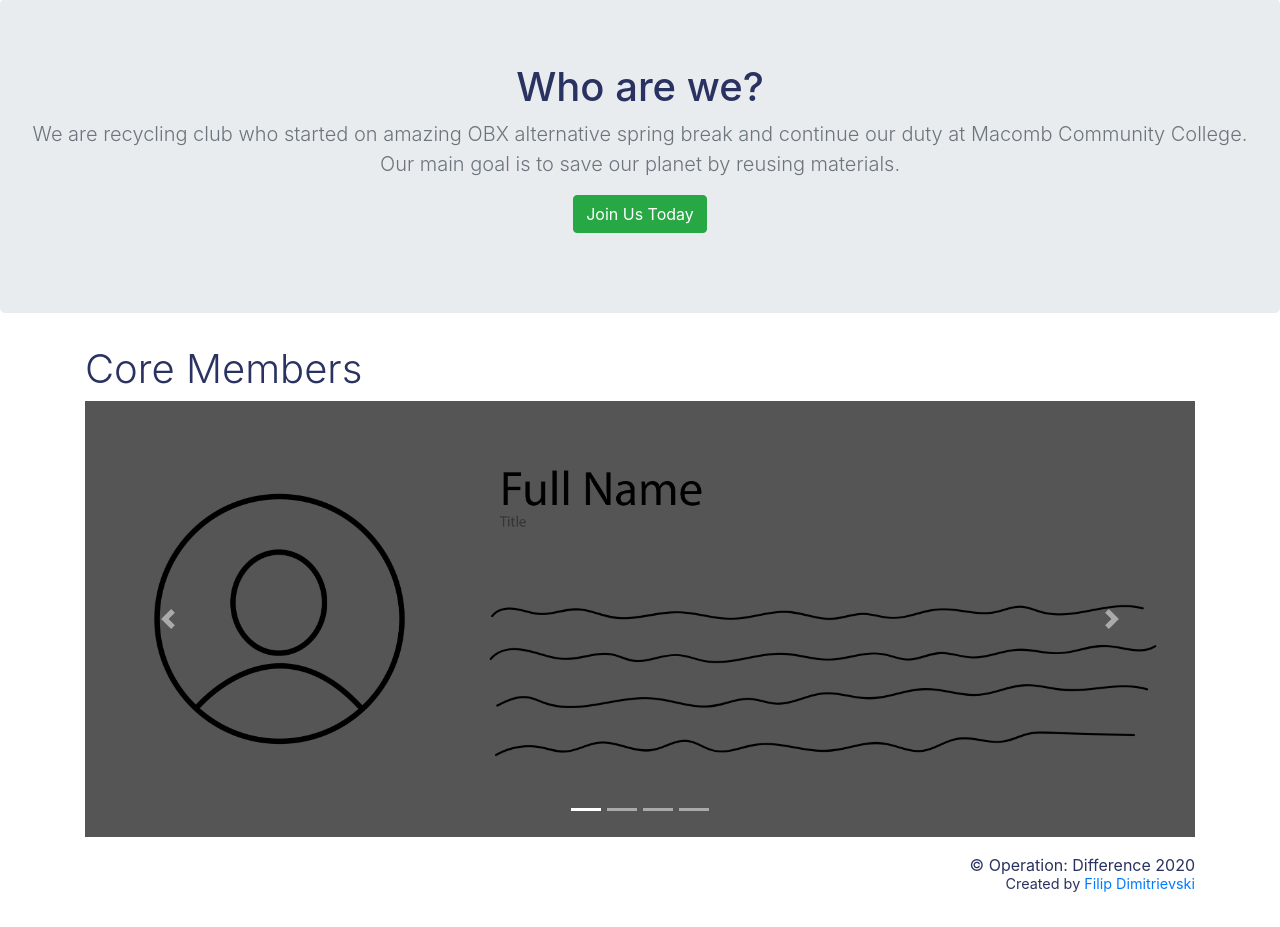
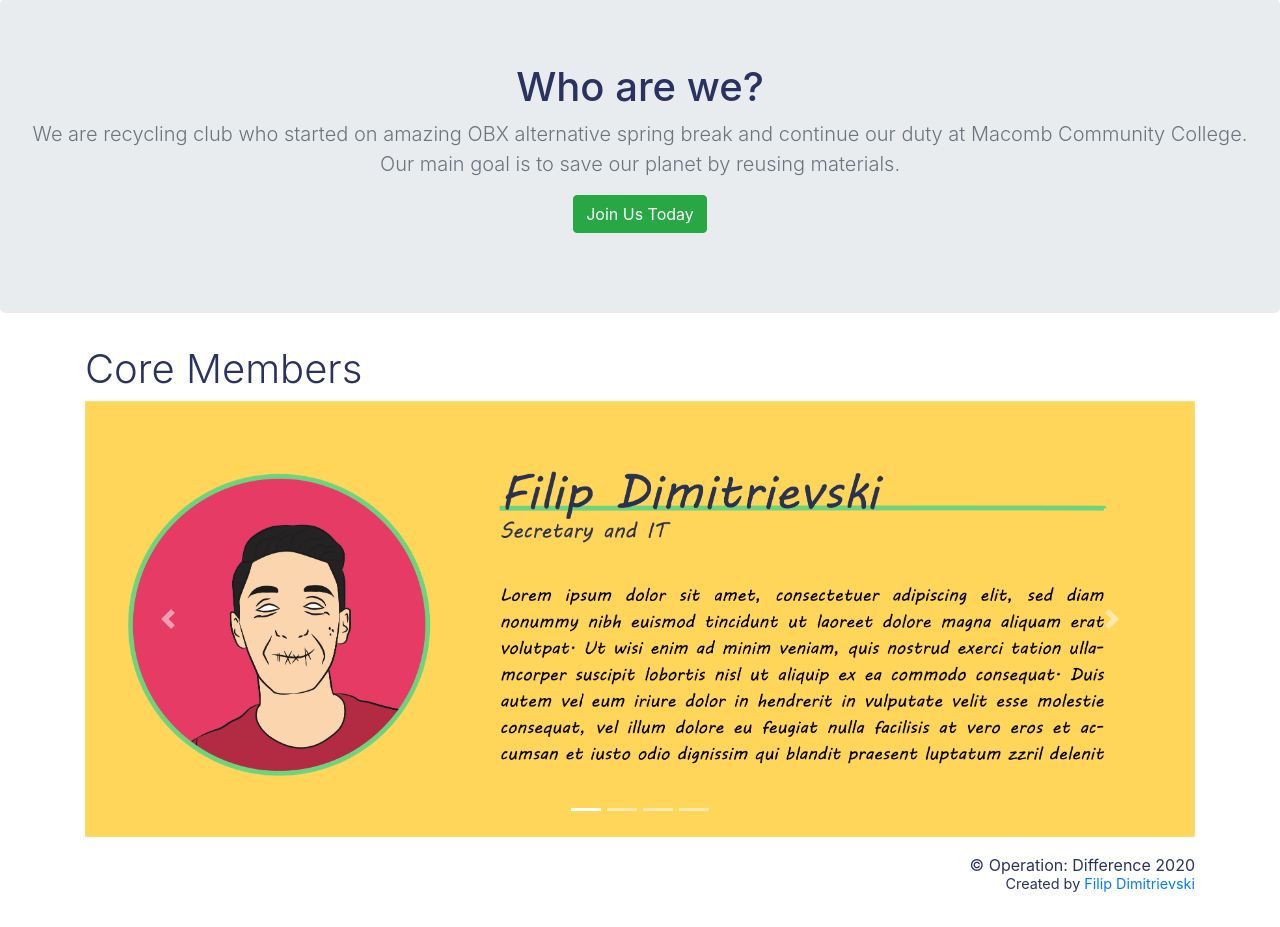
Before and after one commit to Synyster991/blog, a Django app: page /about in a window 1280 px wide. Shown: the part 69-996 px from the top of the page. Run offline with Django 3.2, Linux system fonts and the light colour scheme; some libraries are stand-ins or nearby versions.

Commit message:
Final Product

```diff
--- a/blog/templates/blog/about.html
+++ b/blog/templates/blog/about.html
@@ -23,17 +23,17 @@
             <li data-target="#carouselExampleIndicators" data-slide-to="3"></li>
         </ol>
         <div class="carousel-inner">
-            <div class="carousel-item active" style="background-color: #555;">
-                <img src="{% static 'card.png' %}" class="d-block w-100" alt="1">
+            <div class="carousel-item active">
+                <img src="{% static 'card3.png' %}" class="d-block w-100" alt="1">
             </div>
-            <div class="carousel-item" style="background-color: #777;">
-                <img src="{% static 'card.png' %}" class="d-block w-100" alt="1">
+            <div class="carousel-item">
+                <img src="{% static 'card1.png' %}" class="d-block w-100" alt="1">
             </div>
-            <div class="carousel-item" style="background-color: #999;">
-                <img src="{% static 'card.png' %}" class="d-block w-100" alt="1">
+            <div class="carousel-item">
+                <img src="{% static 'card2.png' %}" class="d-block w-100" alt="1">
             </div>
-            <div class="carousel-item" style="background-color: #aaa;">
-                <img src="{% static 'card.png' %}" class="d-block w-100" alt="1">
+            <div class="carousel-item">
+                <img src="{% static 'card4.png' %}" class="d-block w-100" alt="1">
             </div>
         </div>
         <a class="carousel-control-prev" href="#carouselExampleIndicators" role="button" data-slide="prev">
```
Also changed, not shown: seed_data.json (added, +1 -0 lines), blog/static/card1.png (added), blog/static/card2.png (added), blog/static/card3.png (added), blog/static/card4.png (added), db.sqlite3, static/card1.png (added), static/card2.png (added), static/card3.png (added), static/card4.png (added).
